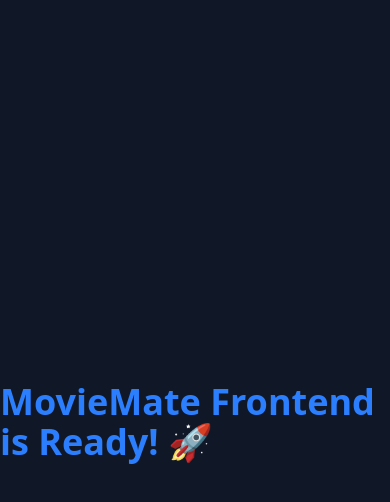
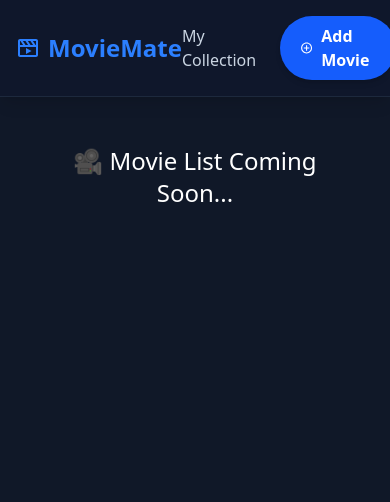
Before and after one commit to amarnathkv619/movie-mate, a React app in the folder frontend/: page / in a window 390 px wide. Shown: the top 502 px of the page. Built offline with nearby package versions, Linux system fonts and the light colour scheme; the HTML template or start-up script is replaced by a standard one.

Commit message:
feat: add responsive navbar and routing setup

```diff
--- a/frontend/src/App.jsx
+++ b/frontend/src/App.jsx
@@ -1,9 +1,24 @@
+import { BrowserRouter as Router, Routes, Route } from "react-router-dom";
+import Navbar from "./components/Navbar";
+
+
+const Home = () => <div className="p-8 text-white text-center text-2xl">🎥 Movie List Coming Soon...</div>;
+const AddMovie = () => <div className="p-8 text-white text-center text-2xl">📝 Add Form Coming Soon...</div>;
+
 function App() {
   return (
-    <div className="min-h-screen bg-gray-900 text-white flex items-center justify-center">
-      <h1 className="text-4xl font-bold text-blue-500">MovieMate Frontend is Ready! 🚀</h1>
-    </div>
-  )
+    <Router>
+      <div className="min-h-screen bg-gray-900 text-white font-sans">
+        <Navbar />
+        <div className="container mx-auto p-4">
+          <Routes>
+            <Route path="/" element={<Home />} />
+            <Route path="/add" element={<AddMovie />} />
+          </Routes>
+        </div>
+      </div>
+    </Router>
+  );
 }
 
-export default App
+export default App;
--- /dev/null
+++ b/frontend/src/components/Navbar.jsx
@@ -0,0 +1,33 @@
+import { Link } from "react-router-dom";
+import { BiMoviePlay, BiPlusCircle } from "react-icons/bi";
+
+function Navbar() {
+  return (
+    <nav className="bg-slate-900 text-white shadow-lg sticky top-0 z-50 border-b border-slate-800">
+      <div className="container mx-auto px-4 py-4 flex justify-between items-center">
+        {/* Logo */}
+        <Link to="/" className="flex items-center gap-2 text-2xl font-bold text-blue-500 hover:text-blue-400 transition">
+          <BiMoviePlay />
+          <span>MovieMate</span>
+        </Link>
+
+        {/* Navigation Links */}
+        <div className="flex gap-6 items-center">
+          <Link to="/" className="hover:text-blue-400 transition font-medium text-slate-300 hover:text-white">
+            My Collection
+          </Link>
+
+          <Link
+            to="/add"
+            className="flex items-center gap-2 bg-blue-600 hover:bg-blue-700 text-white px-5 py-2 rounded-full transition font-semibold shadow-md hover:shadow-blue-500/20"
+          >
+            <BiPlusCircle className="text-xl" />
+            <span>Add Movie</span>
+          </Link>
+        </div>
+      </div>
+    </nav>
+  );
+}
+
+export default Navbar;
```
Also changed, not shown: frontend/src/components/MovieCard.jsx (added).
